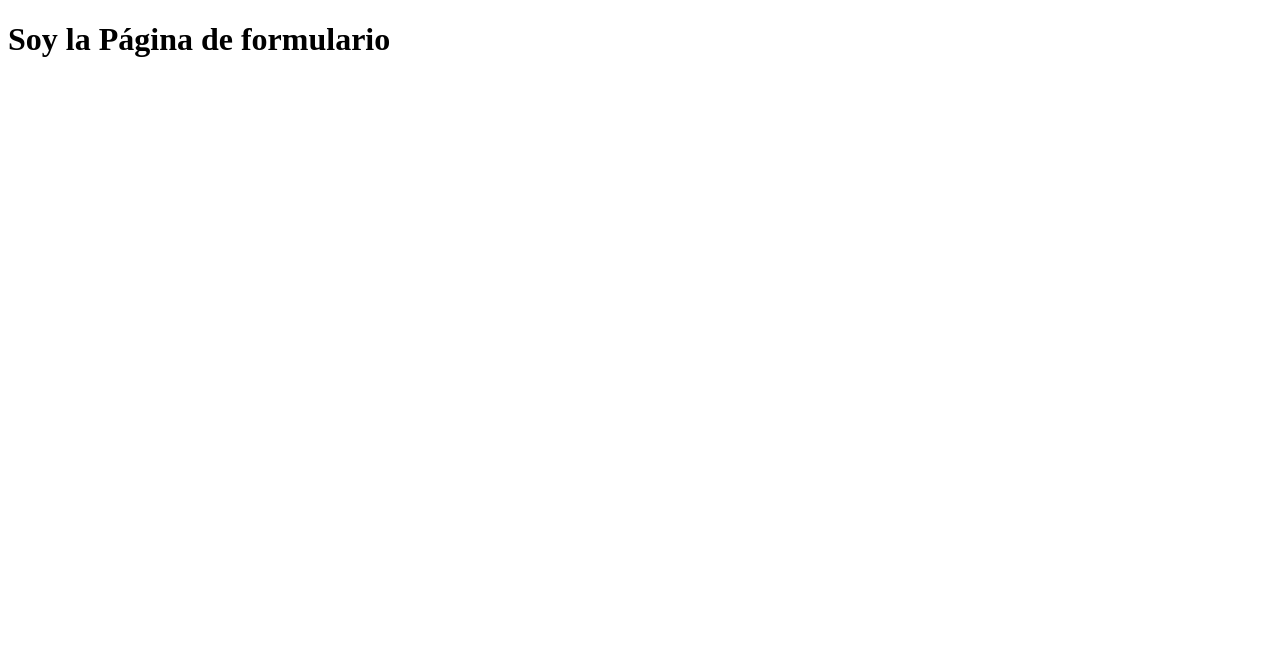
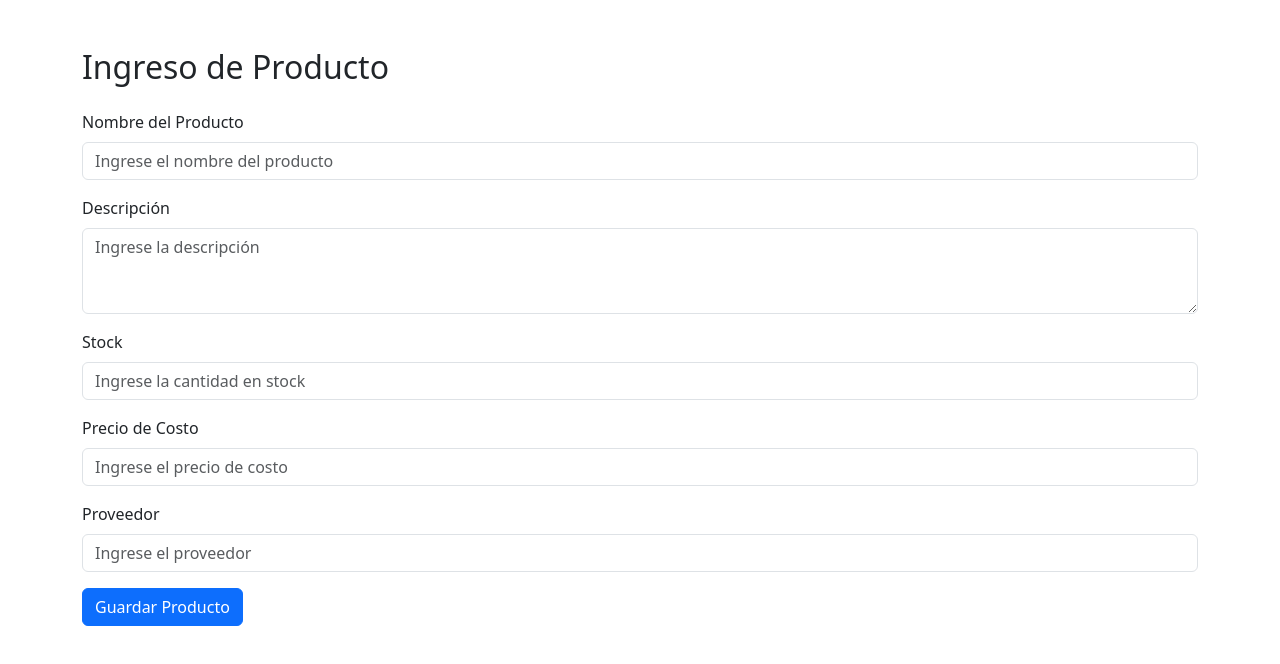
Before and after one commit to BerniPas/jsdom, a plain HTML site: page pages/formulario.html in a window 1280 px wide. Drawn offline with nearby package versions, Linux system fonts and the light colour scheme.

Commit message:
Página con Form

```diff
--- a/js/index.js
+++ b/js/index.js
@@ -8,7 +8,7 @@ navBar.style.borderBottom = '2px solid #ddd';
 
 // Crear y agregar los enlaces manualmente
 const homeLink = document.createElement('a');
-homeLink.href = './home.html';
+homeLink.href = './index.html';
 homeLink.textContent = 'Home';
 homeLink.style.textDecoration = 'none';
 homeLink.style.color = '#333';
--- a/pages/formulario.html
+++ b/pages/formulario.html
@@ -1,14 +1,39 @@
 <!DOCTYPE html>
-<html lang="en">
+<html lang="es">
 <head>
     <meta charset="UTF-8">
     <meta name="viewport" content="width=device-width, initial-scale=1.0">
-    <title>Document</title>
+    <title>Formulario de Productos</title>
+    <link href="https://cdn.jsdelivr.net/npm/bootstrap@5.3.0/dist/css/bootstrap.min.css" rel="stylesheet">
 </head>
 <body>
-
-    <h1>
-        Soy la Página de formulario
-    </h1>
+    <div class="container mt-5">
+        <h2 class="mb-4">Ingreso de Producto</h2>
+        <form>
+            <div class="mb-3">
+                <label for="nombreProducto" class="form-label">Nombre del Producto</label>
+                <input type="text" class="form-control" id="nombreProducto" placeholder="Ingrese el nombre del producto">
+            </div>
+            <div class="mb-3">
+                <label for="descripcionProducto" class="form-label">Descripción</label>
+                <textarea class="form-control" id="descripcionProducto" rows="3" placeholder="Ingrese la descripción"></textarea>
+            </div>
+            <div class="mb-3">
+                <label for="stockProducto" class="form-label">Stock</label>
+                <input type="number" class="form-control" id="stockProducto" placeholder="Ingrese la cantidad en stock">
+            </div>
+            <div class="mb-3">
+                <label for="precioCosto" class="form-label">Precio de Costo</label>
+                <input type="number" class="form-control" id="precioCosto" step="0.01" placeholder="Ingrese el precio de costo">
+            </div>
+            <div class="mb-3">
+                <label for="proveedorProducto" class="form-label">Proveedor</label>
+                <input type="text" class="form-control" id="proveedorProducto" placeholder="Ingrese el proveedor">
+            </div>
+            <button type="submit" class="btn btn-primary">Guardar Producto</button>
+        </form>
+    </div>
+    <script src="https://cdn.jsdelivr.net/npm/bootstrap@5.3.0/dist/js/bootstrap.bundle.min.js"></script>
+    <script src="../js/formulario.js"></script>
 </body>
 </html>
```
Also changed, not shown: pages/productos.html (deleted, +0 -13 lines), js/formulario.js (added).
